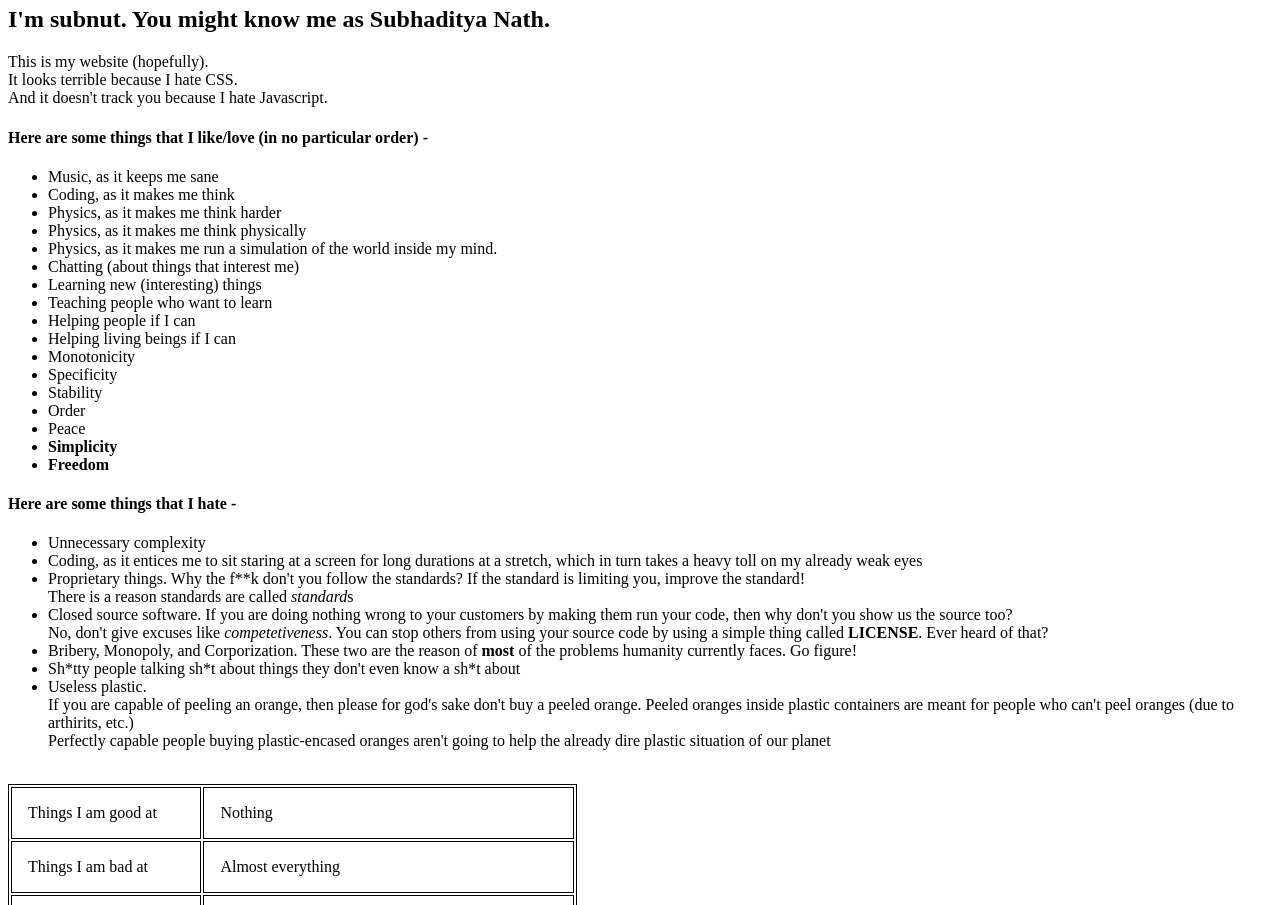
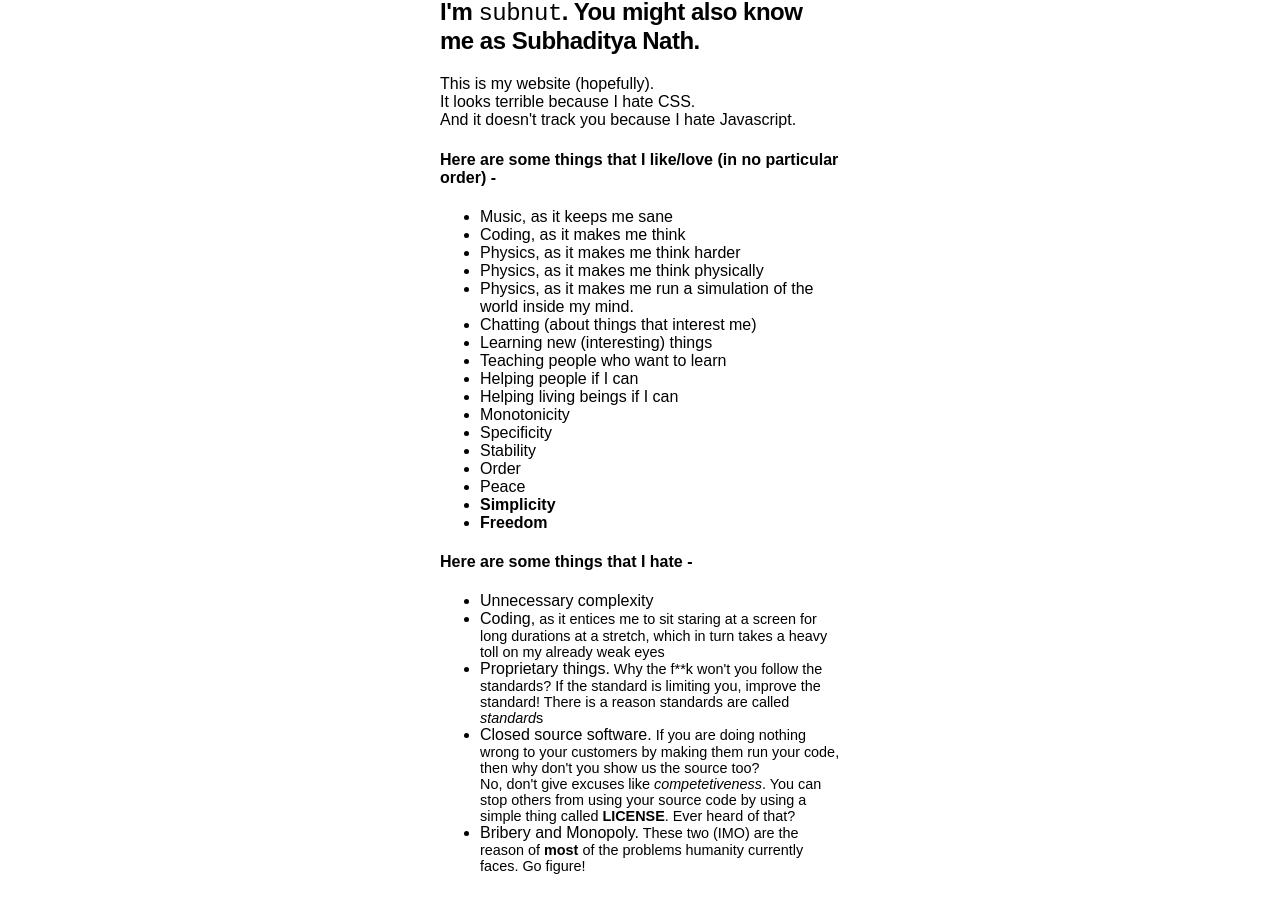
Before and after one commit to subnut/subnut.github.io, a plain HTML site: page index.html in a window 1280 px wide. Shown: the part 60-965 px from the top of the page. Drawn offline with Linux system fonts and the light colour scheme; a web font is replaced by a local one.

Commit message:
Massive upgrade site looks

```diff
--- a/index.html
+++ b/index.html
@@ -1,13 +1,14 @@
 <html>
 	<head>
 		<title>
-			I love^Whate coding
+			I love ^W hate coding
 		</title>
 		<link rel="stylesheet" href="style.css">
 	</head>
 	<body>
 		<h1>Hi there!</h1>
-		<h2>I'm subnut. You might know me as Subhaditya Nath.</h2>
+		<h2>I'm <code>subnut</code>. You might also know me as
+			Subhaditya Nath.</h2>
 		This is my website (hopefully).<br>
 		It looks terrible because I hate CSS.<br>
 		And it doesn't track you because I hate Javascript.<br>
@@ -35,37 +36,28 @@
 		<h4>Here are some things that I hate -</h4>
 		<ul>
 			<li>Unnecessary complexity</li>
-			<li>Coding, as it entices me to sit staring at a screen
-				for long durations at a stretch, which in turn
-				takes a heavy toll on my already weak eyes</li>
-			<li>Proprietary things. Why the f**k don't you follow
-				the standards? If the standard is limiting you,
-				improve the standard!<br>
+			<li>Coding,<span class="hate-detail"> as it entices me
+				to sit staring at a screen for long durations
+				at a stretch, which in turn takes a heavy toll
+				on my already weak eyes</span></li>
+			<li>Proprietary things.<span class="hate-detail"> Why
+				the f**k won't you follow the standards? If the
+				standard is limiting you, improve the standard!
 				There is a reason standards are called
-				<em>standard</em>s</li>
-			<li>Closed source software. If you are doing nothing
-				wrong to your customers by making them run your
-				code, then why don't you show us the source
-				too?<br>
+				<em>standard</em>s</li></span>
+			<li>Closed source software.<span class="hate-detail">
+				If you are doing nothing wrong to your
+				customers by making them run your code, then
+				why don't you show us the source too?<br>
 				No, don't give excuses like
 				<i>competetiveness</i>. You can stop others
 				from using your source code by using a simple
 				thing called <b>LICENSE</b>. Ever heard of
-				that?</li>
-			<li>Bribery, Monopoly, and Corporization. These two are
-				the reason of <b>most</b> of the problems
-				humanity currently faces. Go figure!</li>
-			<li>Sh*tty people talking sh*t about things they don't
-				even know a sh*t about</li>
-			<li>Useless plastic.<br>
-				If you are capable of peeling an orange, then
-				please for god's sake don't buy a peeled
-				orange.  Peeled oranges inside plastic
-				containers are meant for people who can't peel
-				oranges (due to arthirits, etc.)<br>
-				Perfectly capable people buying plastic-encased
-				oranges aren't going to help the already dire
-				plastic situation of our planet</li>
+				that?</li></span>
+			<li>Bribery and Monopoly.<span class="hate-detail">
+				These two (IMO) are the reason of <b>most</b>
+				of the problems humanity currently faces. Go
+				figure!</li></span>
 		</ul>
 		<br>
 		<table>
@@ -89,10 +81,11 @@
 		<br>
 		<h4>Still here? Good. Here are some tips to change the world -</h4>
 		<ul>
-			<li>Ditch Kindles. Get enrolled at your local library.
-				If you ever need to, buy books made of durable
-				(preferably recycled) paper. After you finish
-				reading it, donate it to the library.</li>
+			<li>Ditch Amazon Kindle.<span class="hate-detail"> Get
+				enrolled at your local library.  If you ever
+				need to, buy books made of durable (preferably
+				recycled) paper. After you finish reading it,
+				donate it to the library.</span></li>
 			<li><i>This list shall be updated with more data in the
 				near future. I wasn't able to finish this list
 				due to time constraints.</i></li>
--- a/style.css
+++ b/style.css
@@ -1,17 +1,38 @@
-:root {
-	background: #FFFFFF;
-	color: #000000;
+@font-face {
+  font-family: 'RecVar';
+  src: url('https://raw.githubusercontent.com/arrowtype/recursive/main/fonts/ArrowType-Recursive-1.077/Recursive_Web/woff2_variable_subsets/fonts/Recursive_VF_1.077--subset_range_english_basic.woff2') format('woff2');
+  unicode-range: U+0020-007F,U+00A9,U+2190-2193,U+2018,U+2019,U+201C,U+201D,U+2022;
+}
+
+body {
+  background: #FFFFFF;
+  color: #000000;
+  font-family: RecVar, sans-serif;
+  font-variation-settings: 'CASL' 0.7;
+  font-size: 1em;
+  max-width: 25em;
+  margin: auto;
+}
+
+code {
+  font-family: RecVar, monospace;
+  font-variation-settings: 'MONO' 1;
+  font-variation-settings: 'CASL' 0;
+  font-weight: lighter;
 }
 
 @media (prefers-color-scheme: dark) {
-	background: #000000;
-	color: #FFFFFF;
+  background: #000000;
+  color: #FFFFFF;
 }
 
-table, th, td {
-	border: 1px solid;
+table, th, td { border: 1px solid; }
+th, td { padding: 0.5em; }
+
+h1 { letter-spacing: -1px; }
+h2 { letter-spacing: -0.5px; }
+
+
+.hate-detail {
+  font-size: 0.9em;
 }
-
-th, td {
-	padding: 1em;
-}
```
